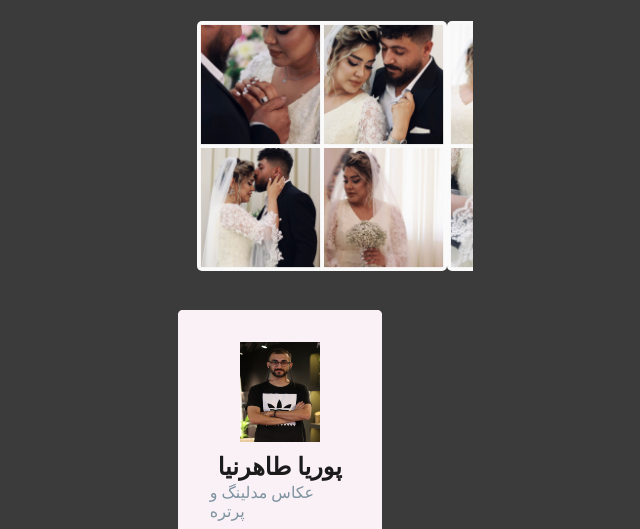
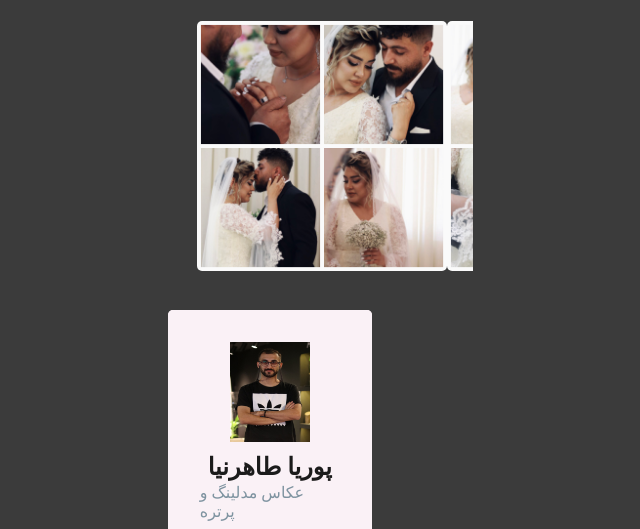
Before and after one commit to MonaZamani/album, a plain HTML site: page index.html in a window 1280 px wide. Shown: the top 529 px of the page, without its empty margins (305-945 px from the left). Drawn offline with Linux system fonts and the light colour scheme.

Commit message:
Update style.css

```diff
--- a/style.css
+++ b/style.css
@@ -39,7 +39,7 @@ body{
   .main {
     display: grid;
     place-items: center;
-    width: 140px;
+    width: 120px;
     height: 250px;
     margin-top: 10%;
 
```
